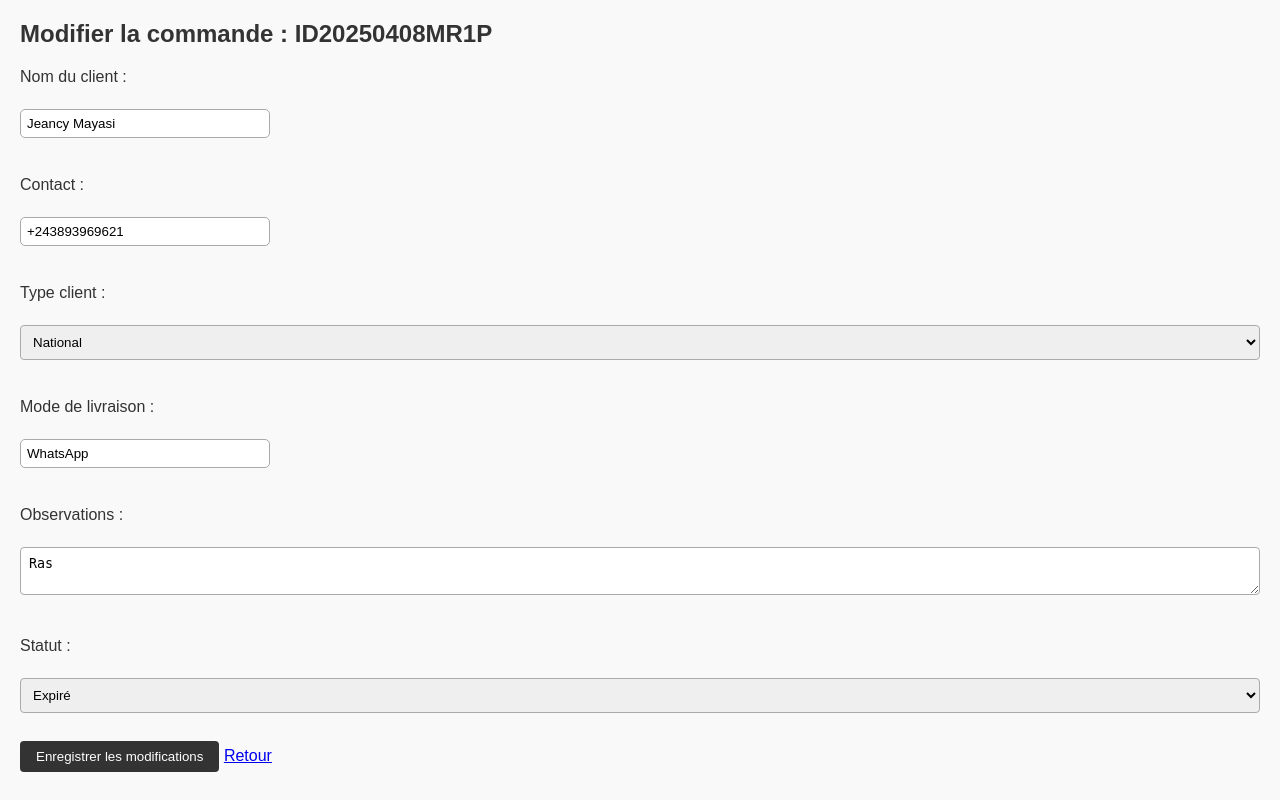
After one commit to ArcadianBVB/cinefilesrougethanks, a Flask app: page /commandes/modifier/5 in a window 1280 px wide. The commit adds this page. Run offline with Flask 3, Linux system fonts and the light colour scheme; data comes from the database, SQL or seed files in the repository; both versions use the stored data as it was after the commit.

Commit message:
[cinefilesrougeouf] - sauvegarde du 2025-04-16 à 01h13

```diff
--- a/routes/commandes_routes.py
+++ b/routes/commandes_routes.py
@@ -126,9 +126,12 @@ def liste_commandes():
     for commande in commandes:
         commande_dict = dict(commande)
         try:
-            commande_dict["produits_liste"] = json.loads(commande["produits"])
-        except:
+            produits = json.loads(commande["produits"])
+            commande_dict["produits_liste"] = produits
+            commande_dict["produits"] = ", ".join([f"{p['titre']} (x{p['quantite']})" for p in produits])
+        except Exception as e:
             commande_dict["produits_liste"] = []
+            commande_dict["produits"] = "Erreur d'affichage"
         commandes_formatees.append(commande_dict)
 
     return render_template("commandes_liste.html", commandes=commandes_formatees)
@@ -166,8 +169,14 @@ def view_proforma(proforma_id):
 def delete_commande(proforma_id):
     conn = sqlite3.connect(DB_NAME)
     c = conn.cursor()
+
+    # Exécution de la suppression
     c.execute("DELETE FROM proformas WHERE id=?", (proforma_id,))
     conn.commit()
+
+    # Affichage dans la console
+    print(f"Commande ID {proforma_id} supprimée avec succès")
+
     conn.close()
     return redirect(url_for("commandes.liste_commandes"))
 
@@ -180,17 +189,51 @@ def changer_statut(proforma_id, nouveau_statut):
     conn.close()
     return redirect(url_for("commandes.liste_commandes"))
 
-@commandes_bp.route("/rechercher")
-def rechercher_commandes():
-    nom_client = request.args.get("nom_client", "").strip()
-    id_commande = request.args.get("id_commande", "").strip()
-    statut = request.args.get("statut", "").strip()
-    date_debut = request.args.get("date_debut", "")
-    date_fin = request.args.get("date_fin", "")
-
+@commandes_bp.route("/modifier/<int:proforma_id>", methods=["GET", "POST"])
+def modifier_commande(proforma_id):
     conn = sqlite3.connect(DB_NAME)
     conn.row_factory = sqlite3.Row
     c = conn.cursor()
+
+    if request.method == "POST":
+        nom_client = request.form.get("nom_client")
+        contact = request.form.get("contact")
+        type_client = request.form.get("type_client")
+        mode_livraison = request.form.get("mode_livraison")
+        observations = request.form.get("observations")
+        statut = request.form.get("statut")
+
+        c.execute("""
+            UPDATE proformas SET
+                nom_client = ?,
+                contact = ?,
+                type_client = ?,
+                mode_livraison = ?,
+                observations = ?,
+                statut = ?
+            WHERE id = ?
+        """, (nom_client, contact, type_client, mode_livraison, observations, statut, proforma_id))
+        conn.commit()
+        conn.close()
+        return redirect(url_for('commandes.liste_commandes'))
+
+    # GET : charger les données
+    c.execute("SELECT * FROM proformas WHERE id=?", (proforma_id,))
+    proforma = c.fetchone()
+    conn.close()
+
+    if not proforma:
+        return "Commande non trouvée", 404
+
+    return render_template("modifier_commande.html", proforma=proforma)
+
+@commandes_bp.route("/rechercher", methods=["GET"])
+def rechercher_commandes():
+    nom_client = request.args.get("nom_client", "")
+    id_commande = request.args.get("id_commande", "")
+    statut = request.args.get("statut", "")
+    date_debut = request.args.get("date_debut", "")
+    date_fin = request.args.get("date_fin", "")
 
     query = "SELECT * FROM proformas WHERE 1=1"
     params = []
@@ -198,25 +241,36 @@ def rechercher_commandes():
     if nom_client:
         query += " AND nom_client LIKE ?"
         params.append(f"%{nom_client}%")
-
     if id_commande:
         query += " AND id_commande LIKE ?"
         params.append(f"%{id_commande}%")
-
     if statut:
         query += " AND statut = ?"
         params.append(statut)
-
     if date_debut:
-        query += " AND date_expiration >= ?"
+        query += " AND date_commande >= ?"
         params.append(date_debut)
-
     if date_fin:
-        query += " AND date_expiration <= ?"
+        query += " AND date_commande <= ?"
         params.append(date_fin)
 
+    conn = sqlite3.connect(DB_NAME)
+    conn.row_factory = sqlite3.Row
+    c = conn.cursor()
     c.execute(query, params)
     commandes = c.fetchall()
     conn.close()
 
-    return render_template("commandes_liste.html", commandes=commandes)
+    commandes_formatees = []
+    for commande in commandes:
+        commande_dict = dict(commande)
+        try:
+            produits = json.loads(commande["produits"])
+            commande_dict["produits_liste"] = produits
+            commande_dict["produits"] = ", ".join([f"{p['titre']} (x{p['quantite']})" for p in produits])
+        except:
+            commande_dict["produits_liste"] = []
+            commande_dict["produits"] = "Erreur d'affichage"
+        commandes_formatees.append(commande_dict)
+
+    return render_template("commandes_liste.html", commandes=commandes_formatees)
--- a/templates/commandes_liste.html
+++ b/templates/commandes_liste.html
@@ -55,9 +55,9 @@
                     <td>{{ row['statut'] }}</td>
                     <td>{{ row['date_commande'] }}</td>
                     <td>
-                        <a href="{{ url_for('commandes.view_proforma', proforma_id=row['id']) }}">Voir</a> |
-                        <a href="{{ url_for('commandes.changer_statut', proforma_id=row['id'], nouveau_statut='Payé') }}">Payer</a> |
-                        <a href="{{ url_for('commandes.delete_commande', proforma_id=row['id']) }}">Supprimer</a>
+<a href="{{ url_for('commandes.changer_statut', proforma_id=row['id'], nouveau_statut='Payé') }}">Marquer payé</a> |
+<a href="{{ url_for('commandes.delete_commande', proforma_id=row['id']) }}">Supprimer</a> |
+<a href="{{ url_for('commandes.modifier_commande', proforma_id=row['id']) }}">Modifier</a>
                     </td>
                 </tr>
             {% endfor %}
--- /dev/null
+++ b/templates/modifier_commande.html
@@ -0,0 +1,40 @@
+<!DOCTYPE html>
+<html lang="fr">
+<head>
+    <meta charset="UTF-8">
+    <title>Modifier Commande</title>
+    <link rel="stylesheet" href="{{ url_for('static', filename='style.css') }}">
+</head>
+<body>
+    <h2>Modifier la commande : {{ proforma['id_commande'] }}</h2>
+    <form method="POST">
+        <label>Nom du client :</label><br>
+        <input type="text" name="nom_client" value="{{ proforma['nom_client'] }}"><br><br>
+
+        <label>Contact :</label><br>
+        <input type="text" name="contact" value="{{ proforma['contact'] }}"><br><br>
+
+        <label>Type client :</label><br>
+        <select name="type_client">
+            <option value="National" {% if proforma['type_client'] == 'National' %}selected{% endif %}>National</option>
+            <option value="International" {% if proforma['type_client'] == 'International' %}selected{% endif %}>International</option>
+        </select><br><br>
+
+        <label>Mode de livraison :</label><br>
+        <input type="text" name="mode_livraison" value="{{ proforma['mode_livraison'] }}"><br><br>
+
+        <label>Observations :</label><br>
+        <textarea name="observations">{{ proforma['observations'] }}</textarea><br><br>
+
+        <label>Statut :</label><br>
+        <select name="statut">
+            <option value="En attente" {% if proforma['statut'] == 'En attente' %}selected{% endif %}>En attente</option>
+            <option value="Payé" {% if proforma['statut'] == 'Payé' %}selected{% endif %}>Payé</option>
+            <option value="Expiré" {% if proforma['statut'] == 'Expiré' %}selected{% endif %}>Expiré</option>
+        </select><br><br>
+
+        <button type="submit">Enregistrer les modifications</button>
+        <a href="{{ url_for('commandes.liste_commandes') }}">Retour</a>
+    </form>
+</body>
+</html>
```
Also changed, not shown: stock.db.
